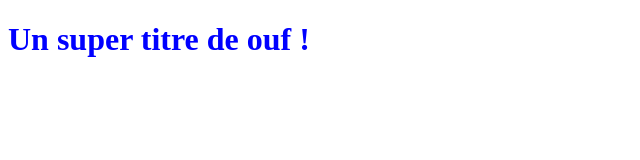
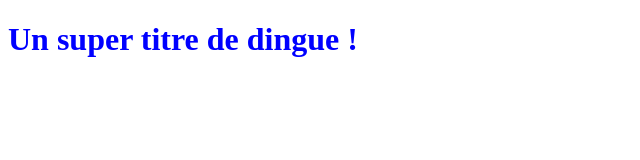
Before and after one commit to mickaelkossi/OpenClasseroomProjet, a plain HTML site: page index.html in a window 1280 px wide. Shown: the whole page, without its empty margins (0-640 px from the left). Drawn offline with Linux system fonts and the light colour scheme.

```diff
--- a/index.html
+++ b/index.html
@@ -5,6 +5,6 @@
    <link rel="stylesheet" type="text/css" href="styles.css">
 </head>
 <body>
-   <h1>Un super titre de ouf !</h1>
+   <h1>Un super titre de dingue !</h1>
 </body>
 </html>
```
